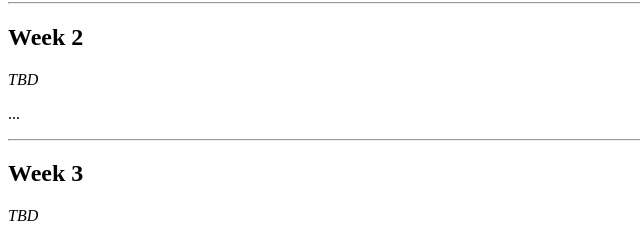
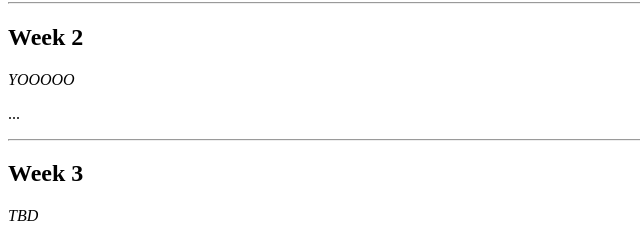
Before and after one commit to AlinaHyk/AlinaHyk.github.io, a plain HTML site: page blog.html in a window 1280 px wide. Shown: the part 345-583 px from the top of the page, 0-640 px from the left. Drawn offline with Linux system fonts and the light colour scheme.

Commit message:
Update blog.html

```diff
--- a/blog.html
+++ b/blog.html
@@ -29,7 +29,7 @@
     <!-- Week 2 -->
     <article>
         <h2>Week 2</h2>
-        <p><em>TBD</em></p>
+        <p><em>YOOOOO</em></p>
         <p>...</p>
     </article>
 
```
